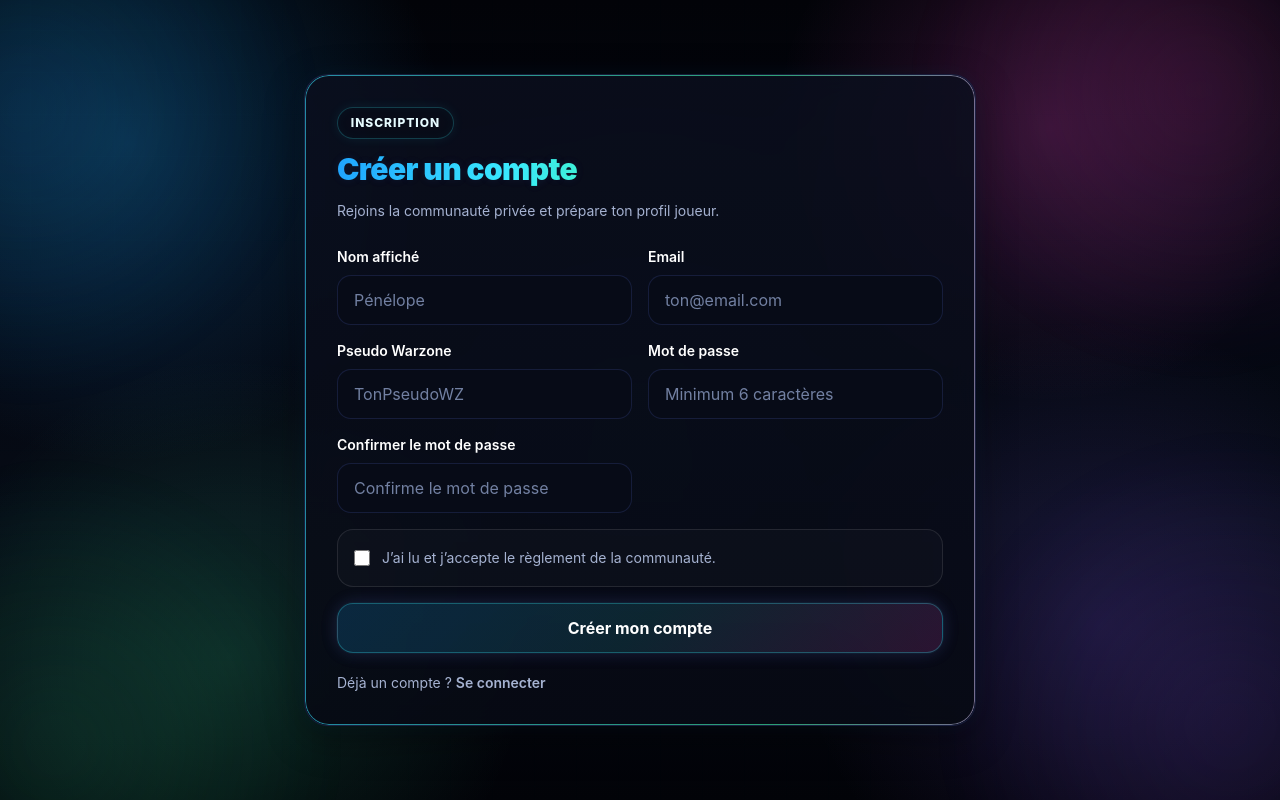
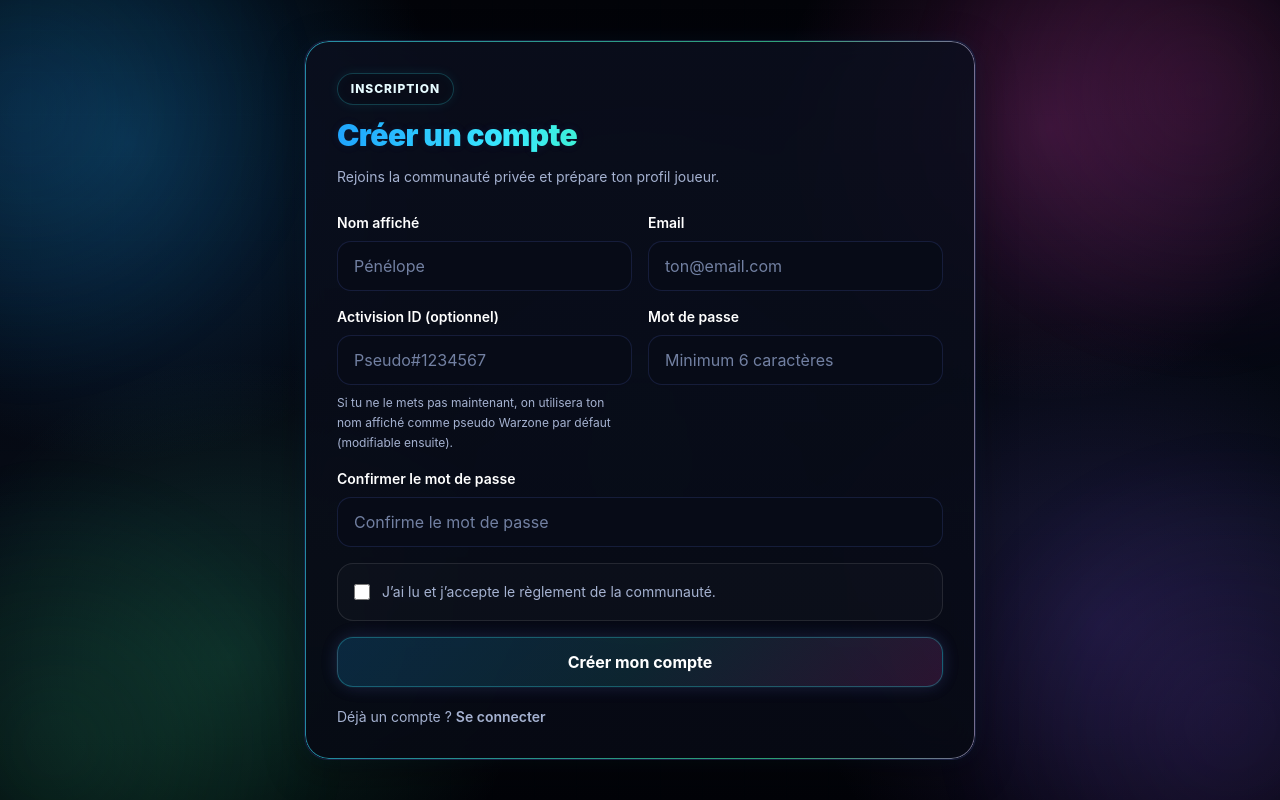
Before and after one commit to MrArchit3kt/ehpad, a Next.js app: page /register in a window 1280 px wide. Built offline with nearby package versions, Linux system fonts and the light colour scheme; no server answers.

Commit message:
fix register

```diff
--- a/src/app/register/page.tsx
+++ b/src/app/register/page.tsx
@@ -1,4 +1,5 @@
 export const dynamic = "force-dynamic";
+
 import Link from "next/link";
 import { redirect } from "next/navigation";
 import { getSessionUser } from "@/server/auth/session";
@@ -9,7 +10,7 @@ function getErrorMessage(error?: string) {
     case "email":
       return "Un compte existe déjà avec cet email.";
     case "username":
-      return "Ce nom d’utilisateur est déjà pris.";
+      return "Impossible de générer un nom d’utilisateur unique. Réessaie.";
     case "validation":
       return "Le formulaire est invalide. Vérifie les champs.";
     case "server":
@@ -25,10 +26,7 @@ export default async function RegisterPage({
   searchParams: Promise<{ error?: string }>;
 }) {
   const user = await getSessionUser();
-
-  if (user) {
-    redirect("/profil");
-  }
+  if (user) redirect("/profil");
 
   const sp = (await searchParams) ?? {};
   const errorMessage = getErrorMessage(sp.error);
@@ -80,15 +78,18 @@ export default async function RegisterPage({
 
             <div>
               <label className="mb-2 block text-sm font-semibold text-white">
-                Pseudo Warzone
+                Activision ID (optionnel)
               </label>
               <input
-                name="warzoneUsername"
+                name="activisionId"
                 type="text"
-                required
-                placeholder="TonPseudoWZ"
+                placeholder="Pseudo#1234567"
                 className="w-full px-4 py-3"
               />
+              <p className="neon-text-muted mt-2 text-xs leading-5">
+                Si tu ne le mets pas maintenant, on utilisera ton nom affiché
+                comme pseudo Warzone par défaut (modifiable ensuite).
+              </p>
             </div>
 
             <div>
@@ -104,7 +105,7 @@ export default async function RegisterPage({
               />
             </div>
 
-            <div>
+            <div className="md:col-span-2">
               <label className="mb-2 block text-sm font-semibold text-white">
                 Confirmer le mot de passe
               </label>
```
